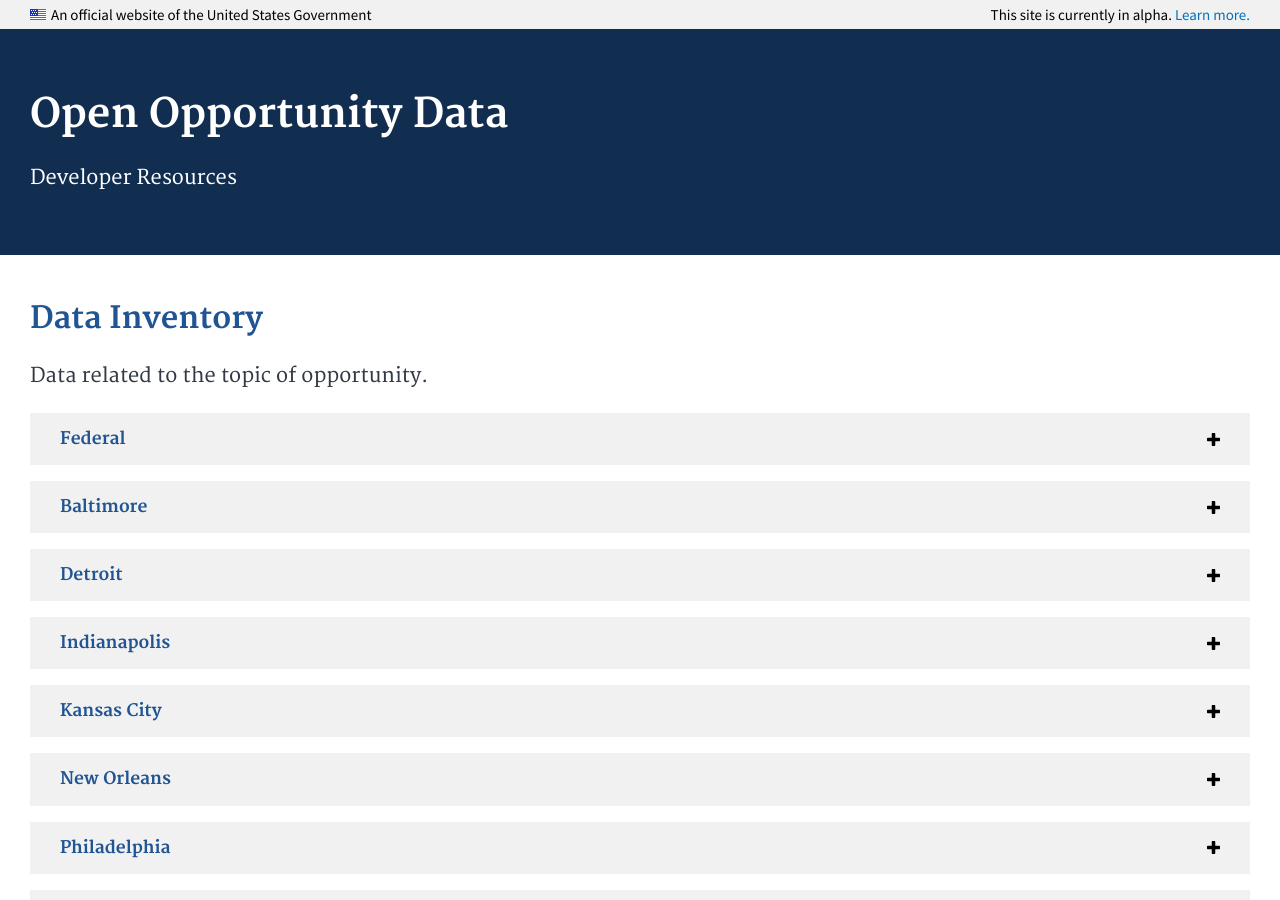
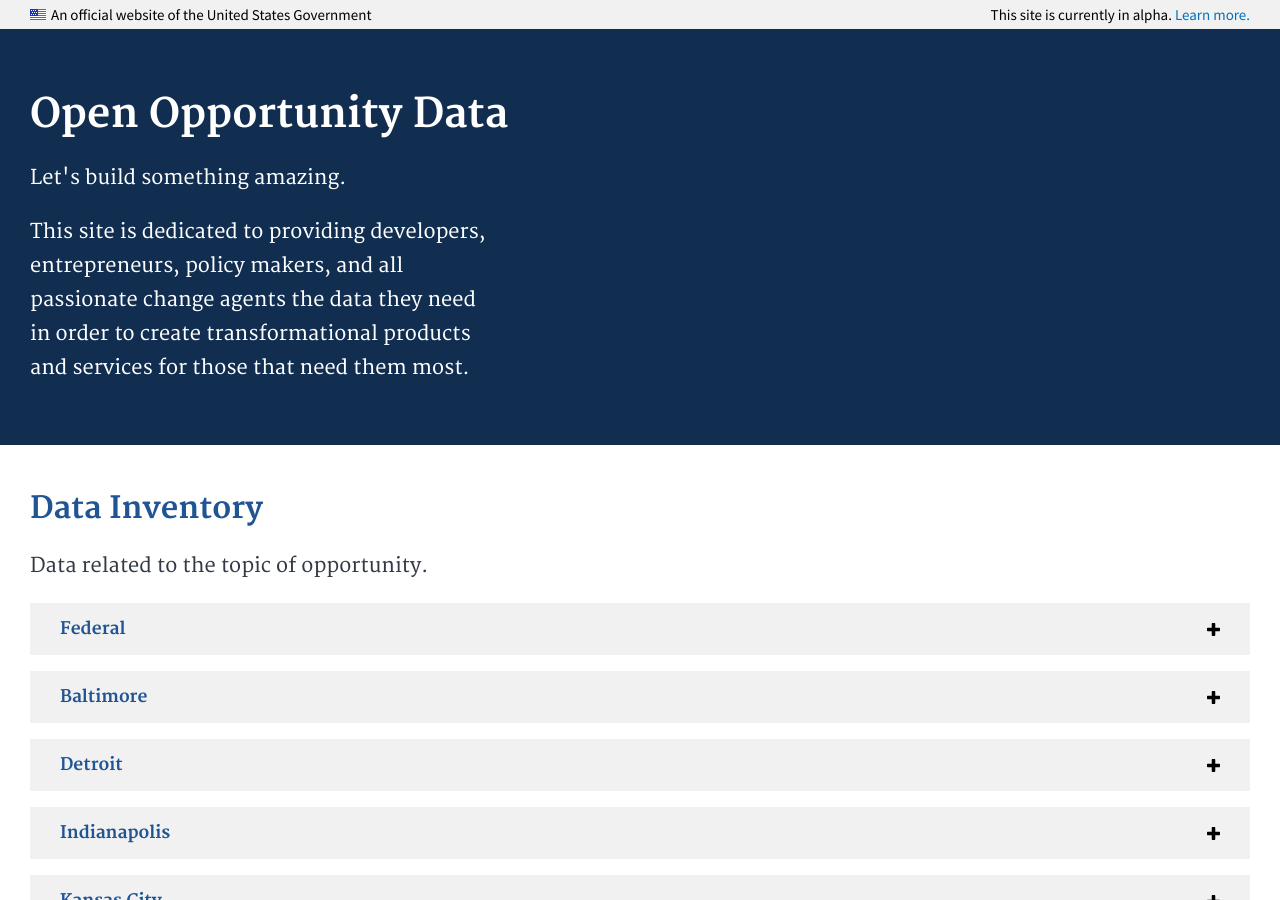
Before and after one commit to presidential-innovation-fellows/open-opportunity-data, a Jekyll site: the page built from index.html, in a window 1280 px wide and 900 px high. Built offline with Jekyll 4.4.1, drawn with Linux system fonts in a browser that asks for light colours.

Commit message:
Add better header text

```diff
--- a/index.html
+++ b/index.html
@@ -7,7 +7,8 @@
 
   <div class="ood-banner">
     <h1>Open Opportunity Data</h1>
-    <p class="usa-font-lead">Developer Resources</p>
+    <p class="usa-font-lead">Let's build something amazing.</p>
+    <p class="usa-font-lead">This site is dedicated to providing developers, entrepreneurs, policy makers, and all passionate change agents the data they need in order to create transformational products and services for those that need them most.</p>
   </div>
 </header>
 
```
